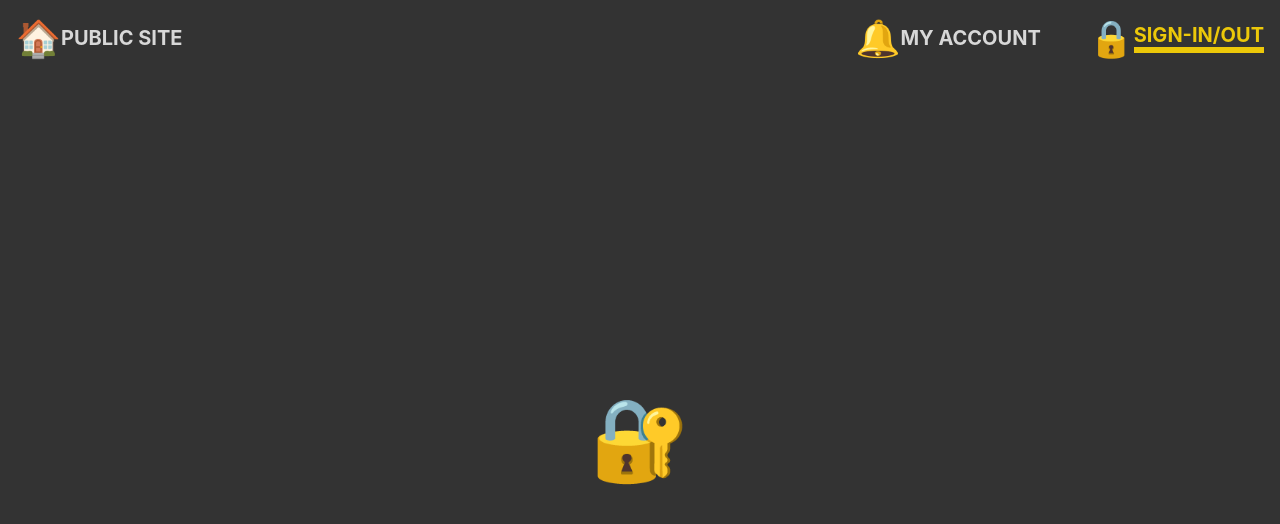
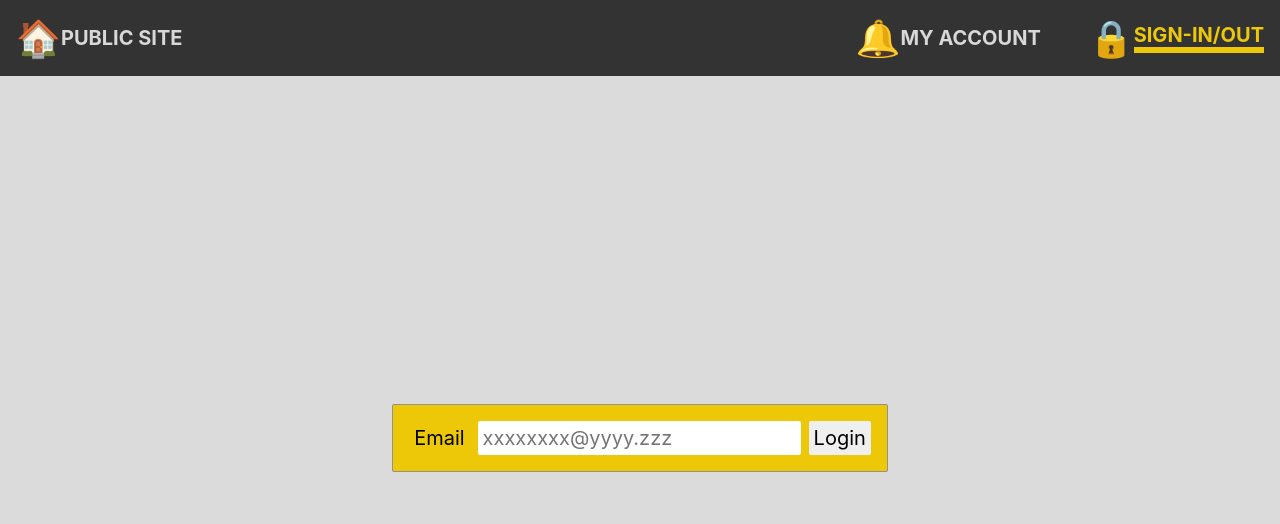
Before and after one commit to w-b-dev/angular-demo, an Angular app: page /login in a window 1280 px wide. Shown: the top 524 px of the page. Built offline with nearby package versions, Linux system fonts and the light colour scheme; no server answers.

Commit message:
Closes #58

```diff
--- a/src/app/Routes/page-login/page-login.component.html
+++ b/src/app/Routes/page-login/page-login.component.html
@@ -1,3 +1,9 @@
 <article class="demo-article">
-  🔐
+  <fieldset class="fields-container">
+    <label class="email-label">
+      <span>Email</span>
+      <input placeholder="xxxxxxxx@yyyy.zzz" type="email">
+    </label>
+    <input class="confirmation-button" type="button" value="Login">
+  </fieldset>
 </article>
--- a/src/app/Routes/page-login/page-login.component.scss
+++ b/src/app/Routes/page-login/page-login.component.scss
@@ -1,8 +1,51 @@
 :host {
   display: flex;
   height: 100%;
-  background-color: #333;
+  background-color: #DBDBDB;
   justify-content: center;
   align-items: center;
-  font-size: 5rem;
 }
+
+.fields-container {
+  display: flex;
+  padding: 1rem;
+  border: 1px solid #929292;
+  border-radius: 2px;
+  background-color: #ecc809;
+
+  @media all and (max-width: 640px) {
+    flex-direction: column;
+  }
+
+  input, span {
+    padding: 5px;
+    border: none;
+    border-radius: 2px;
+    font-size: 20px;
+    font-family: -apple-system, BlinkMacSystemFont, "Segoe UI", Roboto, Helvetica, Arial, sans-serif, "Apple Color Emoji", "Segoe UI Emoji", "Segoe UI Symbol";
+  }
+}
+
+.email-label {
+  display: flex;
+  align-items: center;
+
+  & > span {
+    margin-right: .5rem;
+  }
+}
+
+.confirmation-button {
+  margin-left: .5rem;
+  cursor: pointer;
+
+  &:hover {
+    color: crimson;
+  }
+
+  @media all and (max-width: 640px) {
+    width: 100%;
+    margin-left: unset;
+    margin-top: .5rem;
+  }
+}
```
